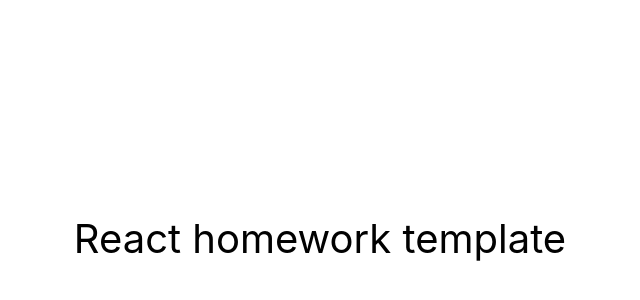
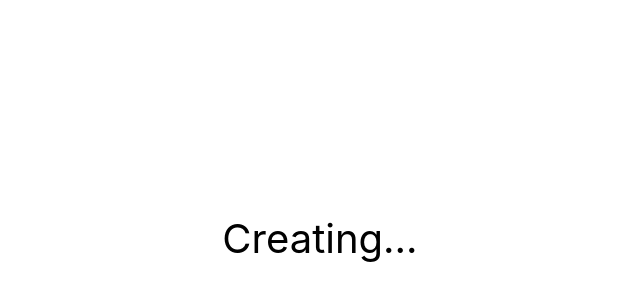
Before and after one commit to PetroShutak/StEM, a React (Create React App) app: page / in a window 1280 px wide. Shown: the part 162-462 px from the top of the page, without its empty margins (320-960 px from the left). Built offline with nearby package versions, Linux system fonts and the light colour scheme.

Commit message:
Initial commit

```diff
--- a/package.json
+++ b/package.json
@@ -1,8 +1,8 @@
 {
-  "name": "react-homework-template",
+  "name": "stem",
   "version": "0.1.0",
   "private": true,
-  "homepage": "https://goitacademy.github.io/react-homework-template/",
+  "homepage": "https://PetroShutak.github.io/StEM/",
   "dependencies": {
     "@testing-library/jest-dom": "^5.16.3",
     "@testing-library/react": "^12.1.4",
--- a/public/index.html
+++ b/public/index.html
@@ -24,7 +24,7 @@
       work correctly both with client-side routing and a non-root public URL.
       Learn how to configure a non-root public URL by running `npm run build`.
     -->
-    <title>React App</title>
+    <title>StEM</title>
 
     <!-- Start Single Page Apps for GitHub Pages -->
     <script type="text/javascript">
--- a/src/components/App.jsx
+++ b/src/components/App.jsx
@@ -10,7 +10,7 @@ export const App = () => {
         color: '#010101'
       }}
     >
-      React homework template
+      Creating...
     </div>
   );
 };
```
